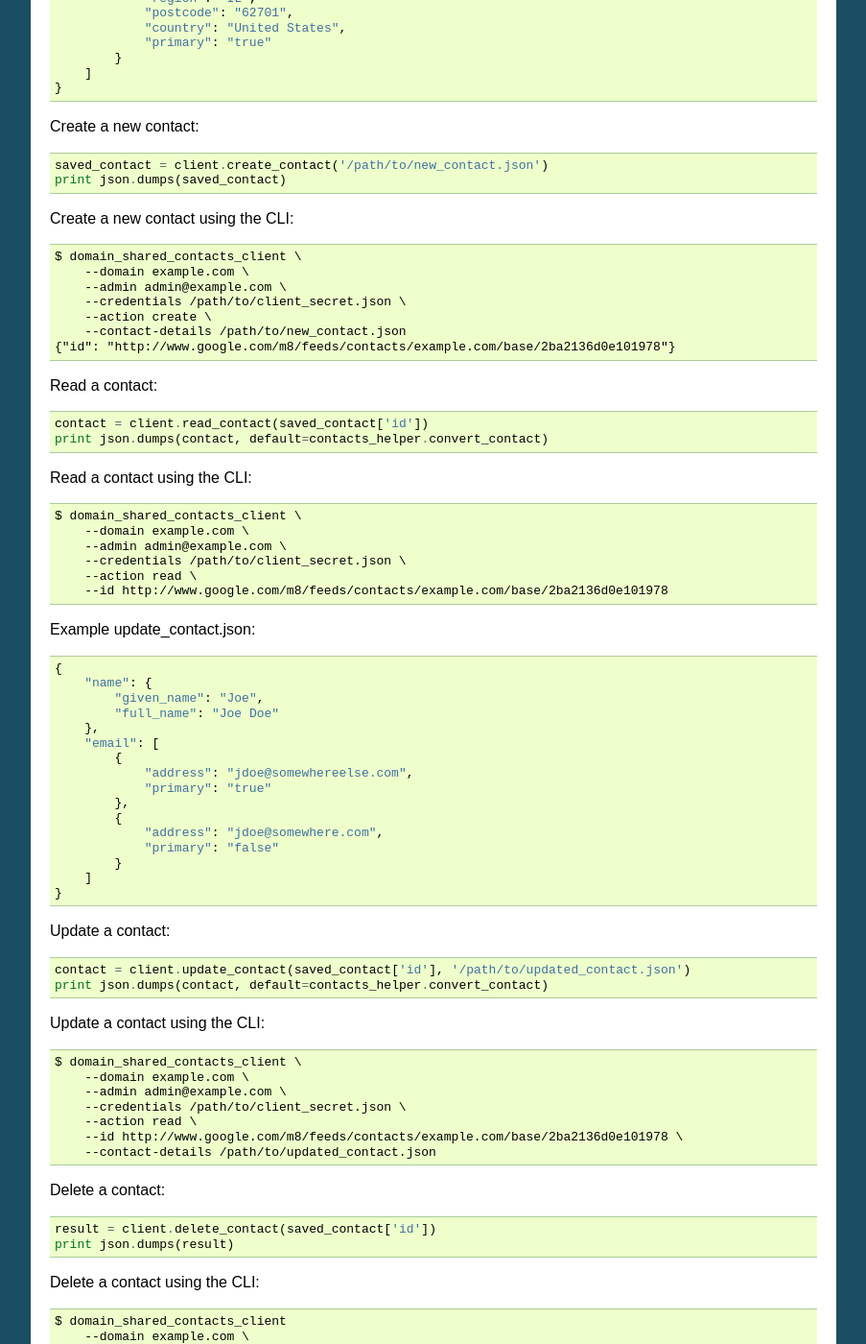
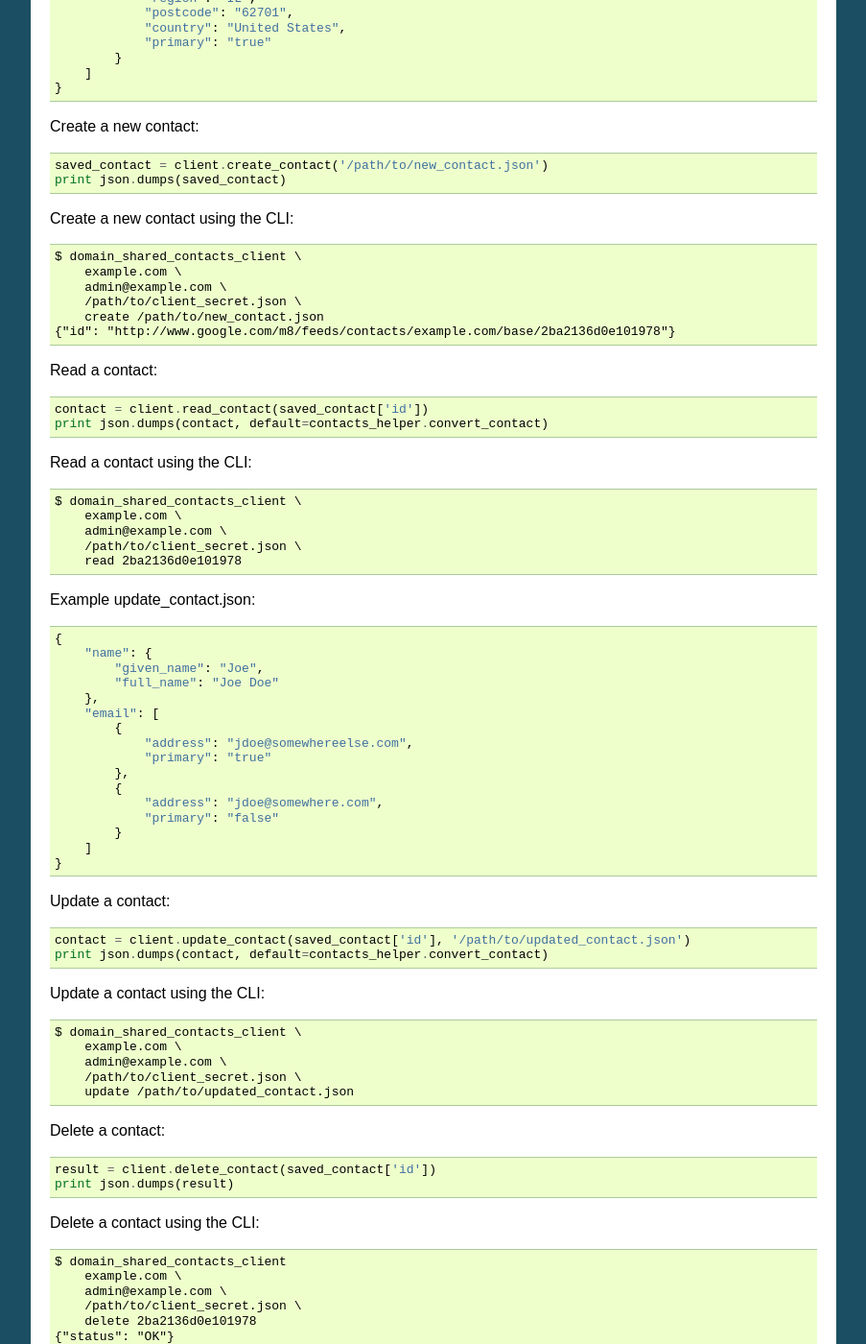
Before and after one commit to rjoyal/domain_shared_contacts_client, a Sphinx documentation site: the page built from docs/usage.rst, in a window 1280 px wide and 1400 px high, scrolled down 882 px. Shown: the whole window at 96% size, without its empty margins (198-1101 px from the left). Built offline with Sphinx 7.4.7, drawn with Linux system fonts in a browser that asks for light colours; pages that are not in the unit, such as notebooks, are missing from menus; some of the changed text lies outside the part shown.

```diff
--- a/docs/usage.rst
+++ b/docs/usage.rst
@@ -21,10 +21,10 @@ Use Google Domain Shared Contacts Client in a project to list, create, read, upd
 Fetch contacts using the CLI::
 
     $ domain_shared_contacts_client \
-        --domain example.com \
-        --admin admin@example.com \
-        --credentials /path/to/client_secret.json \
-        --action list
+        example.com \
+        admin@example.com \
+        /path/to/client_secret.json \
+        list
 
 Example new_contact.json::
 
@@ -67,11 +67,10 @@ Create a new contact::
 Create a new contact using the CLI::
 
     $ domain_shared_contacts_client \
-        --domain example.com \
-        --admin admin@example.com \
-        --credentials /path/to/client_secret.json \
-        --action create \
-        --contact-details /path/to/new_contact.json
+        example.com \
+        admin@example.com \
+        /path/to/client_secret.json \
+        create /path/to/new_contact.json
     {"id": "http://www.google.com/m8/feeds/contacts/example.com/base/2ba2136d0e101978"}
 
 Read a contact::
@@ -82,11 +81,10 @@ Read a contact::
 Read a contact using the CLI::
 
     $ domain_shared_contacts_client \
-        --domain example.com \
-        --admin admin@example.com \
-        --credentials /path/to/client_secret.json \
-        --action read \
-        --id http://www.google.com/m8/feeds/contacts/example.com/base/2ba2136d0e101978
+        example.com \
+        admin@example.com \
+        /path/to/client_secret.json \
+        read 2ba2136d0e101978
 
 Example update_contact.json::
 
@@ -116,12 +114,10 @@ Update a contact::
 Update a contact using the CLI::
 
     $ domain_shared_contacts_client \
-        --domain example.com \
-        --admin admin@example.com \
-        --credentials /path/to/client_secret.json \
-        --action read \
-        --id http://www.google.com/m8/feeds/contacts/example.com/base/2ba2136d0e101978 \
-        --contact-details /path/to/updated_contact.json
+        example.com \
+        admin@example.com \
+        /path/to/client_secret.json \
+        update /path/to/updated_contact.json
 
 Delete a contact::
 
@@ -131,11 +127,10 @@ Delete a contact::
 Delete a contact using the CLI::
 
     $ domain_shared_contacts_client
-        --domain example.com \
-        --admin admin@example.com \
-        --credentials /path/to/client_secret.json \
-        --action delete \
-        --id http://www.google.com/m8/feeds/contacts/example.com/base/2ba2136d0e101978
+        example.com \
+        admin@example.com \
+        /path/to/client_secret.json \
+        delete 2ba2136d0e101978
     {"status": "OK"}
 
 This package assumes the following:
```
Also changed, not shown: README.rst (+11 -11 lines).
